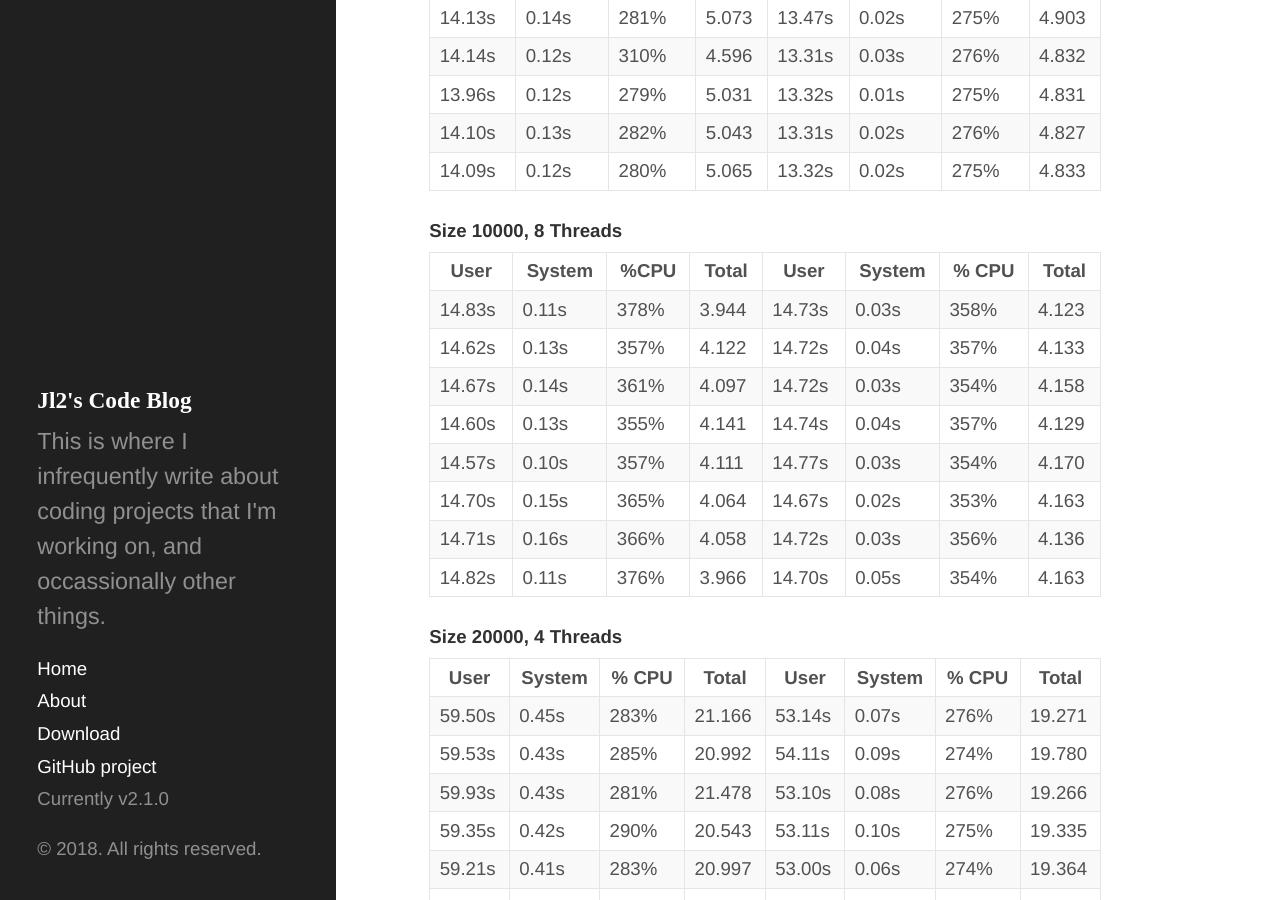
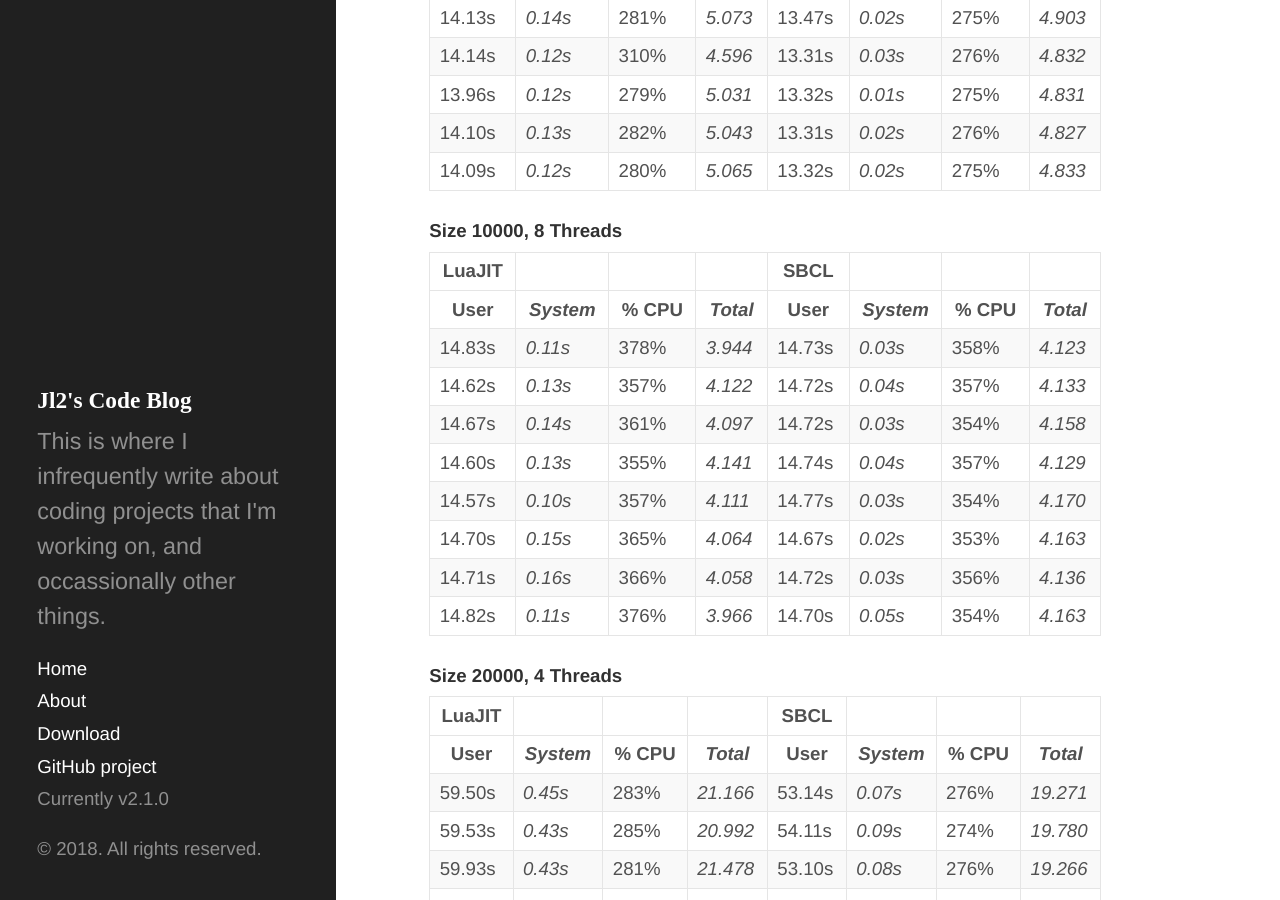
Before and after one commit to jl2/jl2.github.io, a Jekyll site: the page built from _posts/2018-09-01-luajit-and-cl-benchmark.md, in a window 1280 px wide and 900 px high, scrolled down 1845 px. Built offline with Jekyll 4.4.1, drawn with Linux system fonts in a browser that asks for light colours; Markdown is read by kramdown in place of the engine named in the settings.

Commit message:
Reformat tables.

```diff
--- a/_posts/2018-09-01-luajit-and-cl-benchmark.md
+++ b/_posts/2018-09-01-luajit-and-cl-benchmark.md
@@ -56,57 +56,59 @@ generated using 4 and 8 threads, and each run was repeated 8 times.
 
 ### Size 10000, 4 Threads
 
-| LuaJIT                          | SBCL                            |
-| User   | System | % CPU | Total | User   | System | % CPU | Total |
-| ------ | ------ | ----- | ----- | ------ | ------ | ----- | ----- |
-| 14.13s | 0.16s  |  283% | 5.034 | 13.32s | 0.03s  |  278% | 4.801 |
-| 14.06s | 0.12s  |  308% | 4.591 | 13.34s | 0.02s  |  276% | 4.833 |
-| 14.11s | 0.13s  |  291% | 4.883 | 13.30s | 0.03s  |  275% | 4.831 |
-| 14.13s | 0.14s  |  281% | 5.073 | 13.47s | 0.02s  |  275% | 4.903 |
-| 14.14s | 0.12s  |  310% | 4.596 | 13.31s | 0.03s  |  276% | 4.832 |
-| 13.96s | 0.12s  |  279% | 5.031 | 13.32s | 0.01s  |  275% | 4.831 |
-| 14.10s | 0.13s  |  282% | 5.043 | 13.31s | 0.02s  |  276% | 4.827 |
-| 14.09s | 0.12s  |  280% | 5.065 | 13.32s | 0.02s  |  275% | 4.833 |
+| LuaJIT |          |       |         | SBCL   |          |       |         |
+| User   | *System* | % CPU | *Total* | User   | *System* | % CPU | *Total* |
+| ------ | -------- | ----- | ------- | ------ | -------- | ----- | ------- |
+| 14.13s | *0.16s*  |  283% | *5.034* | 13.32s | *0.03s*  |  278% | *4.801* |
+| 14.06s | *0.12s*  |  308% | *4.591* | 13.34s | *0.02s*  |  276% | *4.833* |
+| 14.11s | *0.13s*  |  291% | *4.883* | 13.30s | *0.03s*  |  275% | *4.831* |
+| 14.13s | *0.14s*  |  281% | *5.073* | 13.47s | *0.02s*  |  275% | *4.903* |
+| 14.14s | *0.12s*  |  310% | *4.596* | 13.31s | *0.03s*  |  276% | *4.832* |
+| 13.96s | *0.12s*  |  279% | *5.031* | 13.32s | *0.01s*  |  275% | *4.831* |
+| 14.10s | *0.13s*  |  282% | *5.043* | 13.31s | *0.02s*  |  276% | *4.827* |
+| 14.09s | *0.12s*  |  280% | *5.065* | 13.32s | *0.02s*  |  275% | *4.833* |
 
 ### Size 10000, 8 Threads
 
-| User   | System |  %CPU | Total | User   | System | % CPU | Total |
-| ------ | ------ | ----- | ----- | ------ | ------ | ----- | ----- |
-| 14.83s | 0.11s  |  378% | 3.944 | 14.73s | 0.03s  |  358% | 4.123 |
-| 14.62s | 0.13s  |  357% | 4.122 | 14.72s | 0.04s  |  357% | 4.133 |
-| 14.67s | 0.14s  |  361% | 4.097 | 14.72s | 0.03s  |  354% | 4.158 |
-| 14.60s | 0.13s  |  355% | 4.141 | 14.74s | 0.04s  |  357% | 4.129 |
-| 14.57s | 0.10s  |  357% | 4.111 | 14.77s | 0.03s  |  354% | 4.170 |
-| 14.70s | 0.15s  |  365% | 4.064 | 14.67s | 0.02s  |  353% | 4.163 |
-| 14.71s | 0.16s  |  366% | 4.058 | 14.72s | 0.03s  |  356% | 4.136 |
-| 14.82s | 0.11s  |  376% | 3.966 | 14.70s | 0.05s  |  354% | 4.163 |
+| LuaJIT |          |       |         | SBCL   |          |       |         |
+| User   | *System* | % CPU | *Total* | User   | *System* | % CPU | *Total* |
+| ------ | -------- | ----- | ------- | ------ | -------- | ----- | ------- |
+| 14.83s | *0.11s*  |  378% | *3.944* | 14.73s | *0.03s*  |  358% | *4.123* |
+| 14.62s | *0.13s*  |  357% | *4.122* | 14.72s | *0.04s*  |  357% | *4.133* |
+| 14.67s | *0.14s*  |  361% | *4.097* | 14.72s | *0.03s*  |  354% | *4.158* |
+| 14.60s | *0.13s*  |  355% | *4.141* | 14.74s | *0.04s*  |  357% | *4.129* |
+| 14.57s | *0.10s*  |  357% | *4.111* | 14.77s | *0.03s*  |  354% | *4.170* |
+| 14.70s | *0.15s*  |  365% | *4.064* | 14.67s | *0.02s*  |  353% | *4.163* |
+| 14.71s | *0.16s*  |  366% | *4.058* | 14.72s | *0.03s*  |  356% | *4.136* |
+| 14.82s | *0.11s*  |  376% | *3.966* | 14.70s | *0.05s*  |  354% | *4.163* |
 
 ### Size 20000, 4 Threads
 
-| User   | System | % CPU |  Total | User   | System | % CPU |  Total |
-| ------ | ------ | ----- | ------ | ------ | ------ | ----- | ------ |
-| 59.50s | 0.45s  |  283% | 21.166 | 53.14s | 0.07s  |  276% | 19.271 |
-| 59.53s | 0.43s  |  285% | 20.992 | 54.11s | 0.09s  |  274% | 19.780 |
-| 59.93s | 0.43s  |  281% | 21.478 | 53.10s | 0.08s  |  276% | 19.266 |
-| 59.35s | 0.42s  |  290% | 20.543 | 53.11s | 0.10s  |  275% | 19.335 |
-| 59.21s | 0.41s  |  283% | 20.997 | 53.00s | 0.06s  |  274% | 19.364 |
-| 59.28s | 0.44s  |  303% | 19.695 | 53.11s | 0.09s  |  275% | 19.291 |
-| 59.50s | 0.45s  |  291% | 20.545 | 54.57s | 0.07s  |  272% | 20.066 |
-| 59.62s | 0.42s  |  295% | 20.329 | 53.13s | 0.08s  |  275% | 19.283 |
+| LuaJIT |          |       |          | SBCL   |          |       |          |
+| User   | *System* | % CPU | *Total*  | User   | *System* | % CPU | *Total*  |
+| ------ | -------- | ----- | -------- | ------ | -------- | ----- | -------- |
+| 59.50s | *0.45s*  |  283% | *21.166* | 53.14s | *0.07s*  |  276% | *19.271* |
+| 59.53s | *0.43s*  |  285% | *20.992* | 54.11s | *0.09s*  |  274% | *19.780* |
+| 59.93s | *0.43s*  |  281% | *21.478* | 53.10s | *0.08s*  |  276% | *19.266* |
+| 59.35s | *0.42s*  |  290% | *20.543* | 53.11s | *0.10s*  |  275% | *19.335* |
+| 59.21s | *0.41s*  |  283% | *20.997* | 53.00s | *0.06s*  |  274% | *19.364* |
+| 59.28s | *0.44s*  |  303% | *19.695* | 53.11s | *0.09s*  |  275% | *19.291* |
+| 59.50s | *0.45s*  |  291% | *20.545* | 54.57s | *0.07s*  |  272% | *20.066* |
+| 59.62s | *0.42s*  |  295% | *20.329* | 53.13s | *0.08s*  |  275% | *19.283* |
 
 ### Size 20000, 8 Threads
 
-| LuaJIT                           | SBCL                             |
-| User   | System | % CPU |  Total | User   | System | % CPU |  Total |
-| ------ | ------ | ----- | ------ | ------ | ------ | ----- | ------ |
-| 61.61s | 0.54s  |  376% | 16.514 | 58.92s | 0.07s  |  367% | 16.040 |
-| 61.83s | 0.46s  |  376% | 16.537 | 58.67s | 0.08s  |  354% | 16.557 |
-| 61.82s | 0.47s  |  375% | 16.584 | 58.68s | 0.07s  |  355% | 16.513 |
-| 61.52s | 0.47s  |  377% | 16.433 | 58.78s | 0.07s  |  356% | 16.506 |
-| 61.76s | 0.44s  |  373% | 16.635 | 58.53s | 0.08s  |  349% | 16.765 |
-| 61.66s | 0.48s  |  371% | 16.722 | 58.69s | 0.09s  |  352% | 16.668 |
-| 61.52s | 0.43s  |  370% | 16.738 | 58.59s | 0.08s  |  352% | 16.636 |
-| 61.86s | 0.47s  |  371% | 16.763 | 58.72s | 0.09s  |  355% | 16.530 |
+| LuaJIT |          |       |          | SBCL   |          |       |          |
+| User   | *System* | % CPU | *Total*  | User   | *System* | % CPU | *Total*  |
+| ------ | -------- | ----- | -------- | ------ | -------- | ----- | -------- |
+| 61.61s | *0.54s*  |  376% | *16.514* | 58.92s | *0.07s*  |  367% | *16.040* |
+| 61.83s | *0.46s*  |  376% | *16.537* | 58.67s | *0.08s*  |  354% | *16.557* |
+| 61.82s | *0.47s*  |  375% | *16.584* | 58.68s | *0.07s*  |  355% | *16.513* |
+| 61.52s | *0.47s*  |  377% | *16.433* | 58.78s | *0.07s*  |  356% | *16.506* |
+| 61.76s | *0.44s*  |  373% | *16.635* | 58.53s | *0.08s*  |  349% | *16.765* |
+| 61.66s | *0.48s*  |  371% | *16.722* | 58.69s | *0.09s*  |  352% | *16.668* |
+| 61.52s | *0.43s*  |  370% | *16.738* | 58.59s | *0.08s*  |  352% | *16.636* |
+| 61.86s | *0.47s*  |  371% | *16.763* | 58.72s | *0.09s*  |  355% | *16.530* |
 
 
 ## Summary
```
